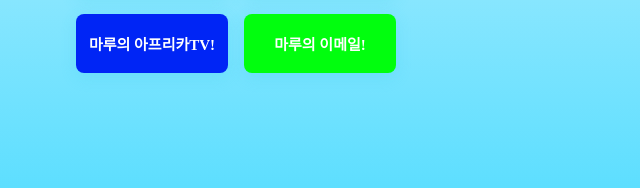
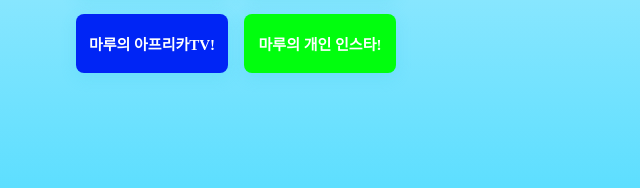
Before and after one commit to marulago/maru.youtube, a plain HTML site: page index.html in a window 1280 px wide. Shown: the part 541-729 px from the top of the page, 404-1044 px from the left. Drawn offline with Linux system fonts and the light colour scheme; a web font is replaced by a local one.

Commit message:
Update index.html

```diff
--- a/index.html
+++ b/index.html
@@ -107,14 +107,14 @@
         <p class="sub">한 중학생이 운영하는 하나의 페이지.</p>
         <a class="bigbutton"target="_blank" href="https://www.youtube.com/@maru.youtube">마루의 유튜브!</a>
         <a class="bigbutton"target="_blank" href="https://www.twitch.tv/marulago_">마루의 트위치!</a>
-        <a class="bigbutton"target="_blank" href="https://www.instagram.com/marulago_/">마루의 인스타!</a>
+        <a class="bigbutton"target="_blank" href="https://www.instagram.com/marulago_">마루의 인스타!</a>
         <div class="buttons">
-            <a class="dding" target="_blank" href="https://www.instagram.com/m.y_190506/">마루의 개인 인스타!</a>
+            <a class="dding" target="_blank" href="https://www.instagram.com/m.y_190506">마루의 개인 인스타!</a>
             <a class="online"target="_blank" href="https://toon.at/donate/638130702491078659">마루의 도네이션!</a>
         </div>
         <div class="buttons">
             <a class="hang" target="_blank" href="https://bj.afreecatv.com/marulago2">마루의 아프리카TV!</a>
-            <a class="chang"target="_blank" href="marulago_@naver.com">마루의 이메일!</a>
+            <a class="chang"target="_blank" href="https://www.instagram.com/lucky._eun">마루의 개인 인스타!</a>
         </div>
     </div>
 </body>
```
